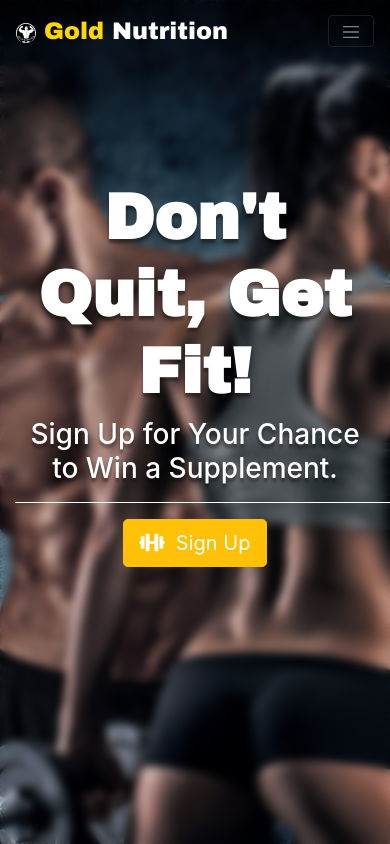
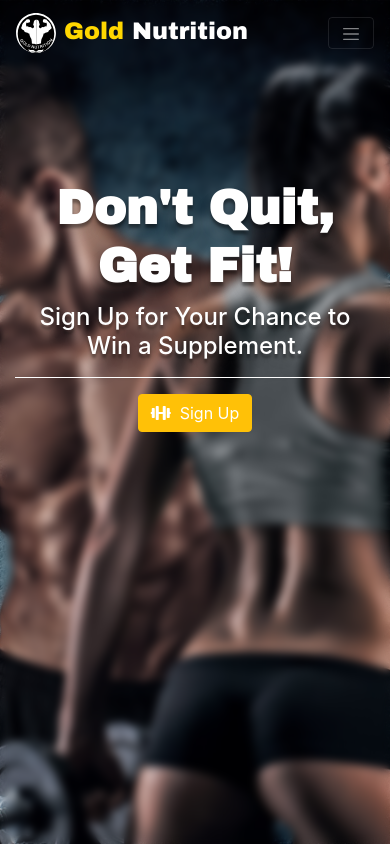
Before and after one commit to N0683858/Shared-repo, a PHP site: page / in a window 390 px wide. Run offline with PHP 8.4, Linux system fonts and the light colour scheme; some libraries are stand-ins or nearby versions.

Commit message:
changing the button sizes

```diff
--- a/Jarvan's Website/front-end/css/style.css
+++ b/Jarvan's Website/front-end/css/style.css
@@ -48,52 +48,6 @@ body{
 #gold{
   color: #FFD700;
 }
-
-@media only screen and (max-width: 992px){
-  #homeLink{
-    border-width: 0;
-    padding: 0;
-  }
-}
-
-  @media only screen and (max-width: 768px){
-    #landingPage{
-      padding-top: 40%;
-    }
-  }
-
-    @media only screen and (max-width: 490px){
-      .navbar .navbar-brand{
-        font-size: 2em;
-      }
-
-      #logo{
-        width: 50px;
-        height: 50px;
-      }
-    }
-
-      @media only screen and (max-width: 420px){
-        .navbar .navbar-brand{
-          font-size: 1.5em;
-        }
-
-        #logo{
-          width: 20px;
-          height: 20px;
-        }
-
-        .navbar-toggler-icon{
-          width: 1em;
-          height: 1em;
-        }
-      }
-
-          @media only screen and (max-width: 428px){
-            #landingPage{
-              padding-top: 50%;
-            }
-          }
 
 
 /* -------------------------------------------------------------------------------------- */
@@ -166,3 +120,109 @@ h1{
 .btn-warning{
   color: white;
 }
+
+
+/* ---------------------------------------------------------------------------------------------- */
+/*                                          MEDIA QURRIES                                         */
+/* ---------------------------------------------------------------------------------------------- */
+
+
+@media only screen and (max-width: 992px){
+  #homeLink{
+    border-width: 0;
+    padding: 0;
+  }
+}
+
+  @media only screen and (max-width: 768px){
+    #landingPage{
+      padding-top: 40%;
+    }
+  }
+
+    @media only screen and (max-width: 490px){
+      .navbar .navbar-brand{
+        font-size: 2em;
+      }
+
+      #logo{
+        width: 50px;
+        height: 50px;
+      }
+    }
+
+      @media only screen and (max-width: 428px){
+          #landingPage{
+            padding-top: 50%;
+          }
+
+          h1{
+            font-size: 3em;
+          }
+
+          h3{
+            font-size: 1.5em;
+          }
+
+          #signup-btn-lg{/* hide the big button so the smaller one can be displyed*/
+            display: none;
+          }
+       }
+
+      @media only screen and (min-width: 428px){
+        #signup-btn{
+          display: none; /*keep the normall button hidden until the screen is 428px*/
+        }
+      }
+
+          @media only screen and (max-width: 420px){
+            .navbar .navbar-brand{
+              font-size: 1.5em;
+            }
+
+            #logo{
+              width: 40px;
+              height: 40px;
+            }
+
+            .navbar-toggler-icon{
+              width: 1em;
+              height: 1em;
+            }
+          }
+
+
+            @media only screen and (max-width: 330px){
+              .navbar .navbar-brand{
+                font-size: 1em;
+              }
+
+              #logo{
+                width: 25px;
+                height: 25px;
+              }
+
+              .navbar-toggler-icon{
+                width: 1em;
+                height: 1em;
+              }
+
+
+              h1{
+                font-size: 2.5em;
+              }
+
+              h3{
+                font-size: 1em;
+              }
+
+              #signup-btn{
+                display: none;
+              }
+            }
+
+            @media only screen and (min-width: 330px){
+              #signup-btn-sm{
+                display: none;
+              }
+            }
--- a/Jarvan's Website/index.html
+++ b/Jarvan's Website/index.html
@@ -46,7 +46,9 @@
 					<h1>Don't Quit, Get Fit!</h1>
 					<h3>Sign Up for Your Chance to Win a Supplement.</h3>
 					<hr>
-					<a href="front-end/html/signup.html"><button class="btn btn-warning btn-lg"><i class="fas fa-dumbbell"></i></i>&nbsp Sign Up</button></a>
+					<a href="front-end/html/signup.html"><button id="signup-btn-lg" class="btn btn-warning btn-lg"><i class="fas fa-dumbbell"></i></i>&nbsp Sign Up</button></a>
+					<a href="front-end/html/signup.html"><button id="signup-btn" class="btn btn-warning"><i class="fas fa-dumbbell"></i></i>&nbsp Sign Up</button></a>
+					<a href="front-end/html/signup.html"><button id="signup-btn-sm" class="btn btn-warning btn-sm"><i class="fas fa-dumbbell"></i></i>&nbsp Sign Up</button></a>
 				</div>
 			</div>
 		</div>
```
